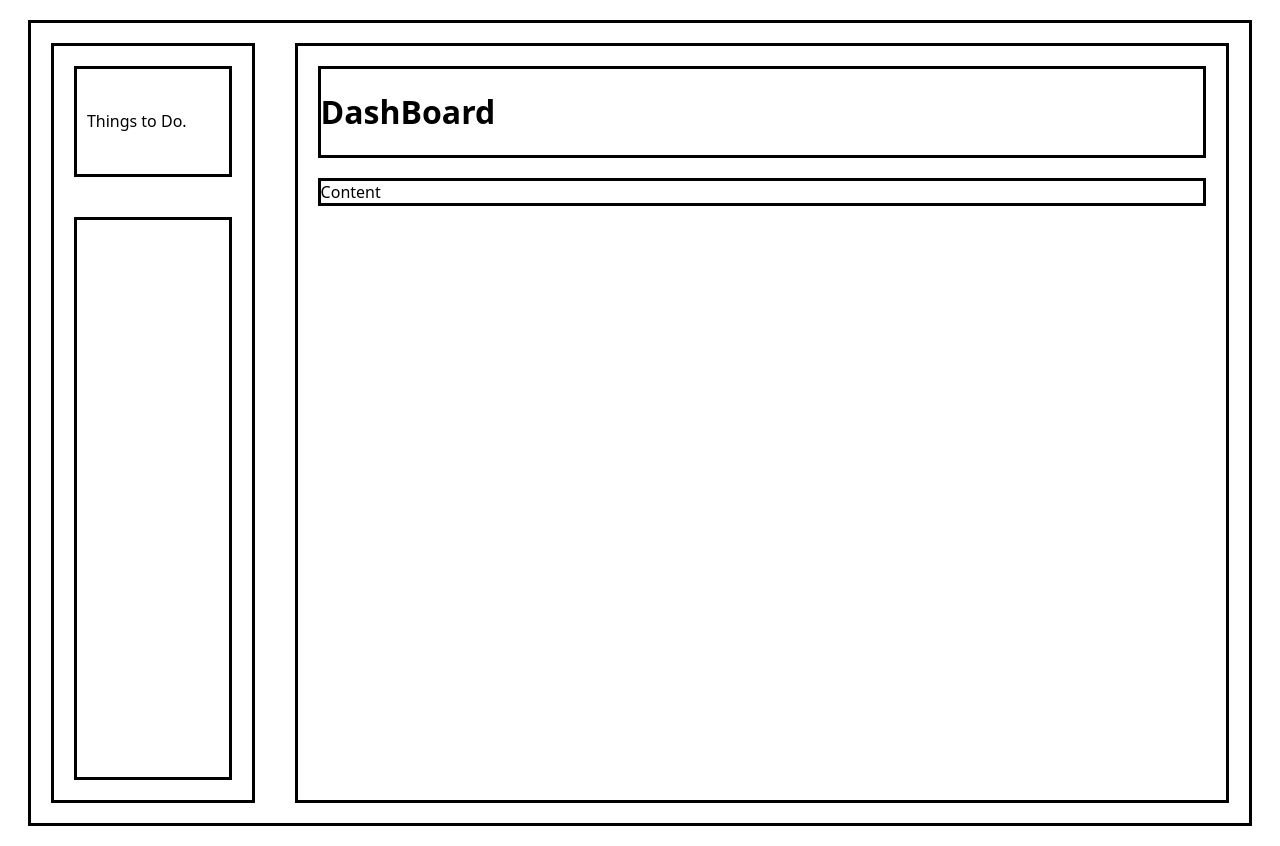
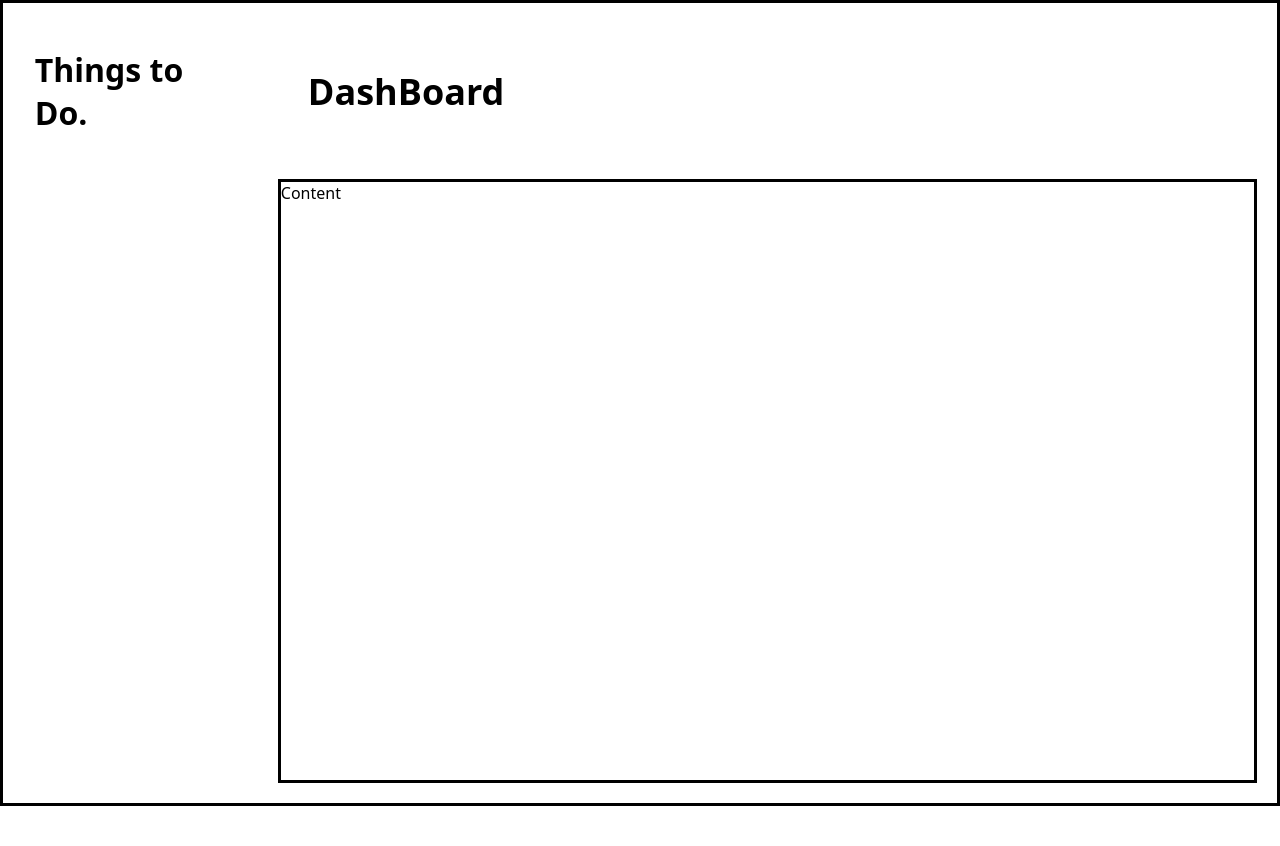
Before and after one commit to StretchedCode/todoList, a website: page src/test.html in a window 1280 px wide. After the commit the page ends 806 px from the top, so only its background shows below. Drawn offline with Linux system fonts and the light colour scheme.

Commit message:
overhauled border styling for all divs to include shadows

```diff
--- a/src/stylesheets/stylesheet.css
+++ b/src/stylesheets/stylesheet.css
@@ -1,26 +1,87 @@
 body{
     font-family: system-ui, -apple-system, BlinkMacSystemFont, 'Segoe UI', Roboto, Oxygen, Ubuntu, Cantarell, 'Open Sans', 'Helvetica Neue', sans-serif;
+    margin: 0;
 }
 
 .body{
     display: grid;
     grid-template-columns: 20% 80%;
+    column-gap: 0;
     min-height: 100vh;
+    margin: 0;
 }
 .taskbar{
     display: grid;
     grid-template-rows: 20% 80%;
+    border-style: none;
 }
 
 .taskbar-header{
     display: flex;
     align-items: center;
     padding: 5%;
+    font-weight: 800;
+    font-size: xx-large;
+    border-style: none;
+}
+
+.taskbar-header:hover{
+    box-shadow: 8px 8px #d1cfe2;
+    border-style: solid;
+}
+
+.taskbar-content{
+    display: grid;
+    grid-template-rows: 10%;
+    border-style: none;
+    padding: 3%;
+}
+
+.taskbar-content:hover{
+    box-shadow: 10px 10px #d4afb9;
+    border-style: solid;
+}
+
+.taskbar-content > button{
+    display: flex;
+    justify-content: center;
+    align-items: center;
+    border-style: none;
+    border-color: black;
+    background-color: inherit;
+    min-width: 100%;
+    font-weight: bolder;
+    font-size: larger;
+}
+
+button:hover{
+    box-shadow: 5px 5px black;
+    border-style: solid;
+    cursor: pointer;
+}
+
+.dashboard{
+    display: grid;
+    grid-template-rows: 20% 80%;
+    border-style: none;
+}
+
+.dashboard-title{
+    display: flex;
+    align-items: center;
+    border-style: none;
+    font-size: large;
+    padding: 3%;
+}
+
+.dashboard-title:hover{
+    box-shadow: 8px 8px #7ec4cf;
+    border-style: solid;
 }
 
 div{
     border-style: solid;
-    margin: 20px;
+    margin: 10px;
 }
 
 title{
```
